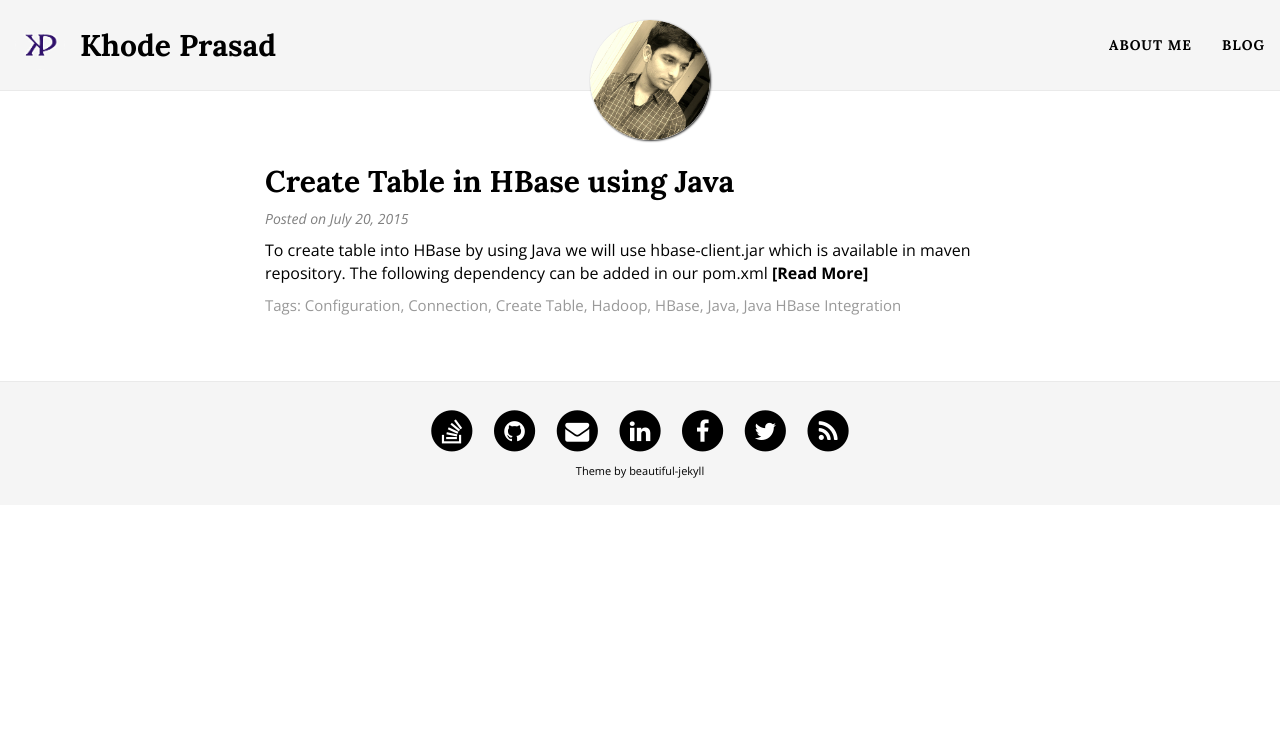
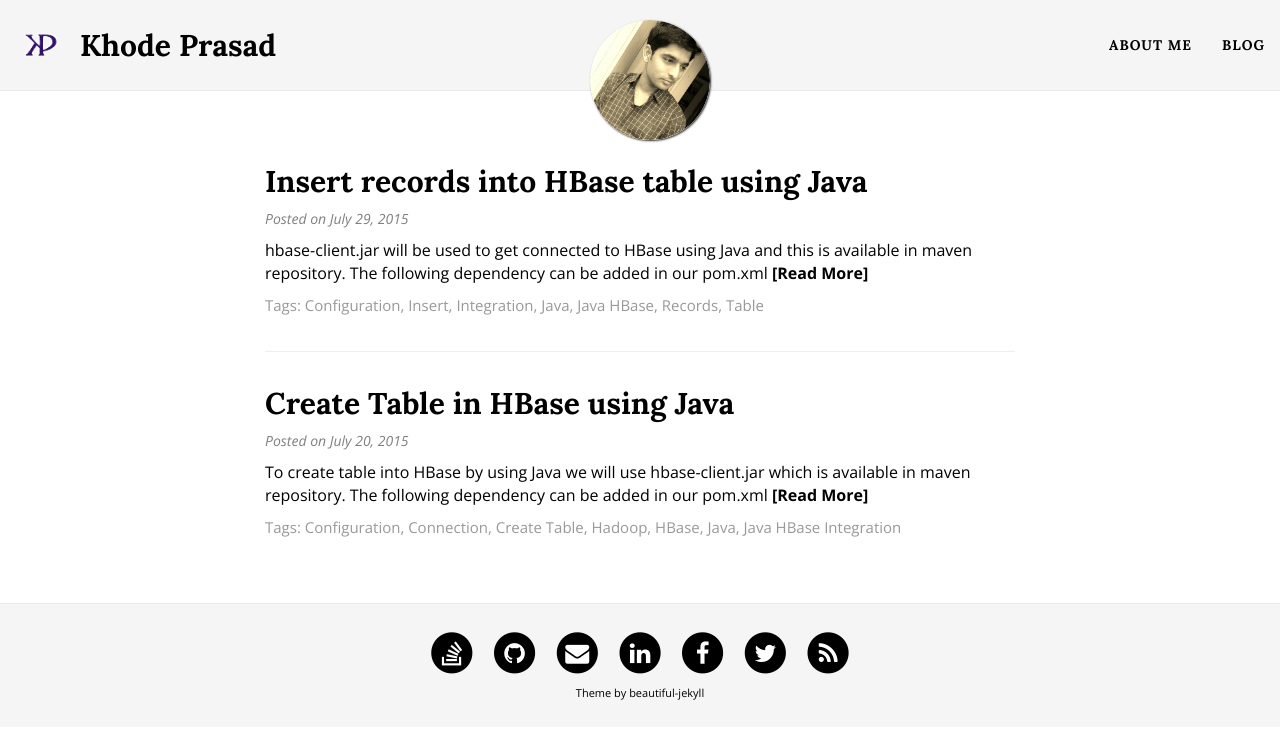
Before and after one commit to khodeprasad/khodeprasad.github.io, a Jekyll site: the page built from index.html, in a window 1280 px wide. Shown: the top 739 px of the page. Built offline with Jekyll 4.4.1, drawn with Linux system fonts in a browser that asks for light colours; nearby versions of some CDN libraries; the list of posts is cut into pages by our own code; some of the changed lines change nothing that is shown.

Commit message:
added post

```diff
--- a/_config.yml
+++ b/_config.yml
@@ -4,7 +4,7 @@
 # baseurl is the website's URL without the hostname
 
 # If you are building a simple GitHub user page (http://username.github.io) then use these settings:
-url: "http://khodeprasad.github.io"
+url: "https://khodeprasad.github.io"
 baseurl: ""
 
 # If you are building a GitHub project page then use these settings:
--- /dev/null
+++ b/_posts/2015-07-29-insert-records-into-hbase-table-using-java.md
@@ -0,0 +1,142 @@
+---
+layout: post
+title: Insert records into HBase table using Java
+tags: [Configuration, Insert, Integration, Java, Java HBase, Records, Table]
+---
+
+_**hbase-client.jar**_ will be used to get connected to HBase using Java and this is available in maven repository. The following dependency can be added in our `pom.xml`
+
+{% highlight java linenos %}
+<dependency>
+    <groupId>org.apache.hbase</groupId>
+    <artifactId>hbase-client<artifactId>
+    <version>1.1.0.1</version>
+<dependency>
+{% endhighlight %}
+
+Once we have added the dependency we need to create `Configuration` object specifying _**core-site.xml**_ and _**hbase-site.xml**_ as resources.
+
+{% highlight java linenos %}
+Configuration config = HBaseConfiguration.create();
+config.addResource(new Path("/etc/hbase/conf/hbase-site.xml"));
+config.addResource(new Path("/etc/hadoop/conf/core-site.xml"));
+{% endhighlight %}
+
+Instead we can set `hbase.zookeeper.quorum` and `hbase.zookeeper.property.clientPort` values to Configuration object. These values can be found in _**hbase-site.xml**_
+
+{% highlight java linenos %}
+Configuration config = HBaseConfiguration.create();
+config.set("hbase.zookeeper.quorum", "127.0.0.1");
+config.set("hbase.zookeeper.property.clientPort", "2181");
+{% endhighlight %}
+
+Once we have Configuration object we can create Connection to HBase and from `Connection` object we obtain `Table` object to perform insert operation.
+
+{% highlight java linenos %}
+String tableName = "users";
+Connection connection = ConnectionFactory.createConnection(config);
+Table table = connection.getTable(TableName.valueOf(tableName));
+{% endhighlight %}
+
+Now we need to use this table object to put the data into HBase using the following snippet
+
+{% highlight java linenos %}
+//    creating sample data that can be used to save into hbase table
+String[][] people = {
+    { "1", "Marcel", "Haddad", "marcel@xyz.com", "M", "26" },
+    { "2", "Franklin", "Holtz", "franklin@xyz.com", "M", "24" },
+    { "3", "Dwayne", "McKee", "dwayne@xyz.com", "M", "27" },
+    { "4", "Rae", "Schroeder", "rae@xyz.com", "F", "31" },
+    { "5", "Rosalie", "burton", "rosalie@xyz.com", "F", "25" },
+    { "6", "Gabriela", "Ingram", "gabriela@xyz.com", "F", "24" } };
+
+for (int i = 0; i < people.length; i++) {
+    Put person = new Put(Bytes.toBytes(people[i][0]));
+    person.addColumn(Bytes.toBytes("name"), Bytes.toBytes("first"), Bytes.toBytes(people[i][1]));
+    person.addColumn(Bytes.toBytes("name"), Bytes.toBytes("last"), Bytes.toBytes(people[i][2]));
+    person.addColumn(Bytes.toBytes("contact_info"), Bytes.toBytes("email"), Bytes.toBytes(people[i][3]));
+    person.addColumn(Bytes.toBytes("personal_info"), Bytes.toBytes("gender"), Bytes.toBytes(people[i][4]));
+    person.addColumn(Bytes.toBytes("personal_info"), Bytes.toBytes("age"), Bytes.toBytes(people[i][5]));
+    table.put(person);
+}
+{% endhighlight %}
+
+The complete program will look like below
+
+{% highlight java linenos %}
+package com.wordpress.khodeprasad;
+
+import org.apache.hadoop.conf.Configuration;
+import org.apache.hadoop.hbase.HBaseConfiguration;
+import org.apache.hadoop.hbase.TableName;
+import org.apache.hadoop.hbase.client.Connection;
+import org.apache.hadoop.hbase.client.ConnectionFactory;
+import org.apache.hadoop.hbase.client.Put;
+import org.apache.hadoop.hbase.client.Table;
+import org.apache.hadoop.hbase.util.Bytes;
+
+/**
+ * @author Prasad Khode
+ *
+ */
+public class InsertIntoTable {
+
+    public static void main(String[] args) {
+        InsertIntoTable object = new InsertIntoTable();
+        object.insertRecords();
+    }
+
+    public void insertRecords() {
+         Configuration config = HBaseConfiguration.create();
+         config.set("hbase.zookeeper.quorum", "127.0.0.1");
+         config.set("hbase.zookeeper.property.clientPort", "2181");
+
+         String tableName = "users";
+
+         Connection connection = null;
+         Table table = null;
+
+         try {
+            connection = ConnectionFactory.createConnection(config);
+            table = connection.getTable(TableName.valueOf(tableName));
+
+            //    creating sample data that can be used to save into hbase table
+            String[][] people = {
+                    { "1", "Marcel", "Haddad", "marcel@xyz.com", "M", "26" },
+                    { "2", "Franklin", "Holtz", "franklin@xyz.com", "M", "24" },
+                    { "3", "Dwayne", "McKee", "dwayne@xyz.com", "M", "27" },
+                    { "4", "Rae", "Schroeder", "rae@xyz.com", "F", "31" },
+                    { "5", "Rosalie", "burton", "rosalie@xyz.com", "F", "25" },
+                    { "6", "Gabriela", "Ingram", "gabriela@xyz.com", "F", "24" } };
+
+            for (int i = 0; i < people.length; i++) {
+                Put person = new Put(Bytes.toBytes(people[i][0]));
+                person.addColumn(Bytes.toBytes("name"), Bytes.toBytes("first"), Bytes.toBytes(people[i][1]));
+                person.addColumn(Bytes.toBytes("name"), Bytes.toBytes("last"), Bytes.toBytes(people[i][2]));
+                person.addColumn(Bytes.toBytes("contact_info"), Bytes.toBytes("email"), Bytes.toBytes(people[i][3]));
+                person.addColumn(Bytes.toBytes("personal_info"), Bytes.toBytes("gender"), Bytes.toBytes(people[i][4]));
+                person.addColumn(Bytes.toBytes("personal_info"), Bytes.toBytes("age"), Bytes.toBytes(people[i][5]));
+                table.put(person);
+            }
+        } catch (Exception e) {
+            e.printStackTrace();
+        } finally {
+            try {
+                if (table != null) {
+                    table.close();
+                }
+
+                if (connection != null && !connection.isClosed()) {
+                    connection.close();
+                }
+            } catch (Exception e2) {
+                e2.printStackTrace();
+            }
+        }
+    }
+}
+{% endhighlight %}
+
+To create tables in HBase programmatically using Java, refer my previous post <a href="https://khodeprasad.github.io/blog/create-table-in-hbase-using-java" target="_blank">here</a>
+
+For complete working code you can check <a href="https://github.com/khodeprasad/java-hbase/blob/master/src/main/java/com/khodeprasad/hbase/InsertIntoTable.java" target="_blank">here</a>
```
